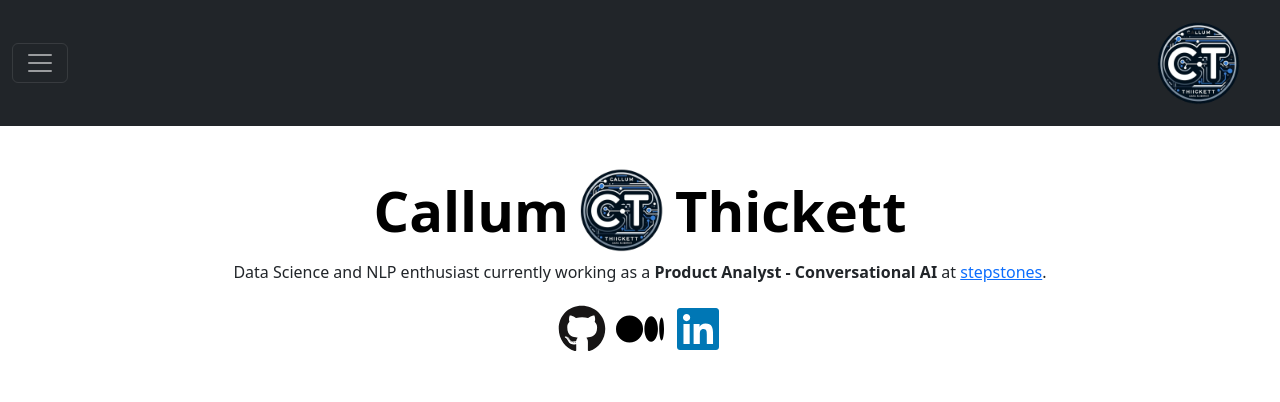
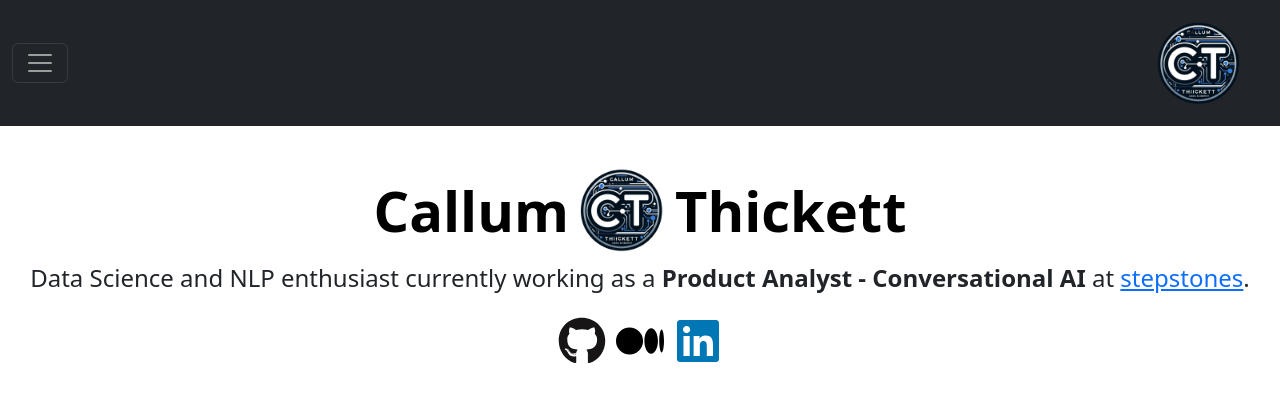
Before and after one commit to thickett/Portfolio_website, a React (Vite) app: page / in a window 1280 px wide. Shown: the top 402 px of the page. Built offline with nearby package versions, Linux system fonts and the light colour scheme.

Commit message:
refactor: changed name of generic className

```diff
--- a/src/components/homePage.tsx
+++ b/src/components/homePage.tsx
@@ -19,7 +19,7 @@ function HomePage() {
         </div>
 
         <section className="additonal-information">
-          <p className="generic">
+          <p className="generic_body">
             Data Science and NLP enthusiast currently working as a{" "}
             <strong>Product Analyst - Conversational AI </strong>at{" "}
             <a
```
